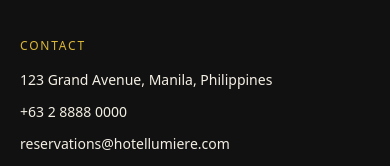
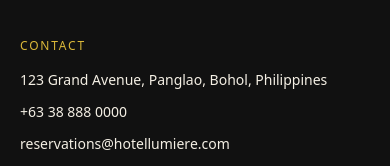
Before and after one commit to valmoresjomary10-rgb/hotel-booking-demo, a Next.js app: page / in a window 390 px wide. Shown: the part 6509-6675 px from the top of the page. Built offline with nearby package versions, Linux system fonts and the light colour scheme; no server answers.

Commit message:
fix(config): update hotel address and phone to Bohol

```diff
--- a/src/constants/siteConfig.ts
+++ b/src/constants/siteConfig.ts
@@ -2,8 +2,8 @@ export const siteConfig = {
   name: 'Hotel Lumière',
   tagline: 'Where Luxury Meets Serenity',
   description: 'A premier luxury hotel experience',
-  address: '123 Grand Avenue, Manila, Philippines',
-  phone: '+63 2 8888 0000',
+  address: '123 Grand Avenue, Panglao, Bohol, Philippines',
+  phone: '+63 38 888 0000',
   email: 'reservations@hotellumiere.com',
   checkInTime: '14:00',
   checkOutTime: '12:00',
```
